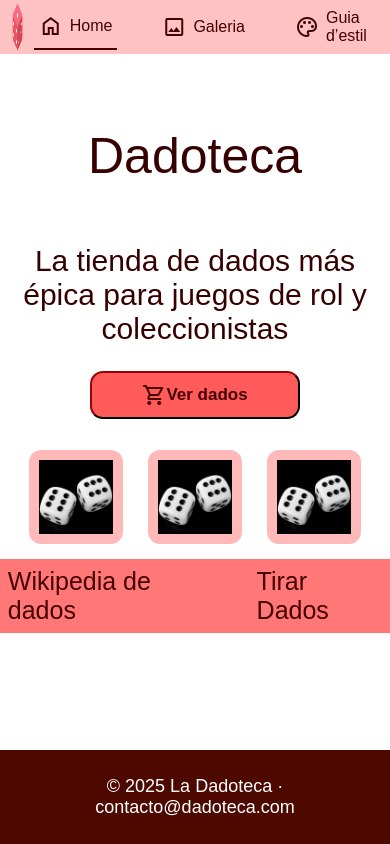
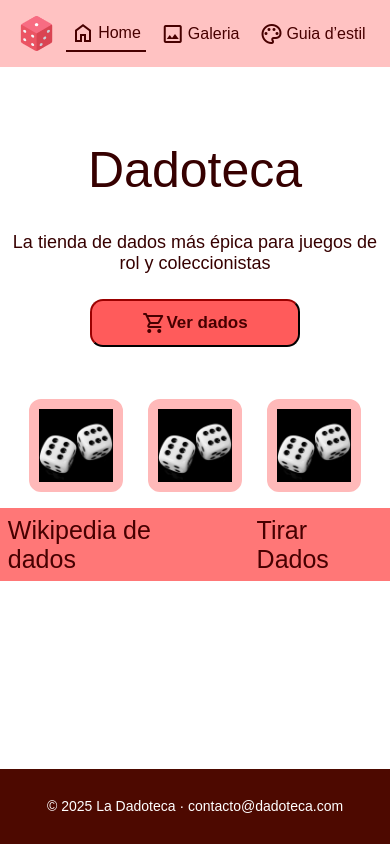
Before and after one commit to AnjieC/DAM1M04-Exercici005, a plain HTML site: page index.html in a window 390 px wide. Drawn offline with nearby package versions, Linux system fonts and the light colour scheme; a web font is replaced by a local one.

Commit message:
navbar, footer y hero adaptados

```diff
--- a/estils.css
+++ b/estils.css
@@ -44,7 +44,7 @@ nav{
 
 #logonavbar{
     width: 3%;
-    height: auto;
+    height: 3%;
 }
 
 .opcionmenu{
@@ -69,6 +69,27 @@ nav{
 #opcionmenuactual:hover{
     border-bottom: 2px solid rgb(196, 0, 0);
 }
+
+@media (max-width: 768px) {
+    nav{
+        padding: 4% 0;
+        justify-content: center;
+    }
+
+    #navbaropciones{
+        gap: 10px;
+    }
+
+    #logonavbar{
+        width: 35px;
+        height: 35px;
+    }
+
+    .opcionmenu{
+        gap: 3px;
+        padding: 5px;
+    }
+}
 /*--------*/
 
 /* Footer */
@@ -78,6 +99,13 @@ footer{
     color: white;
     background-color: rgb(77, 9, 0);
     padding: 2%;
+}
+
+@media (max-width: 768px) {
+    footer{
+        font-size: 14px;
+        padding: 4% 2%;
+    }
 }
 /*--------*/
 
@@ -125,6 +153,17 @@ footer{
     border-color: rgb(196, 0, 0);
     background-color: rgb(255, 54, 54);
     transform: scale(1.05);
+}
+
+@media (max-width: 768px) {
+    #hero{
+        margin: 40px 0;
+    }
+
+    #hero h2{
+        font-size: 18px;
+        margin: 0 10px 25px;
+    }
 }
 /*------*/
 
--- a/index.html
+++ b/index.html
@@ -2,6 +2,7 @@
 <html xmlns="http://www.w3.org/1999/xhtml">
     <head>
         <meta charset="UTF-8">
+        <meta name="viewport" content="width=device-width, initial-scale=1, maximum-scale=1, user-scalable=no">
         <link rel="stylesheet" href="estils.css">
         <link rel="icon" href="./assets/img/dadologo.png">
         <title>Home</title>
```
Also changed, not shown: galeria.html (+1 -0 lines), guia-estil.html (+1 -0 lines).
